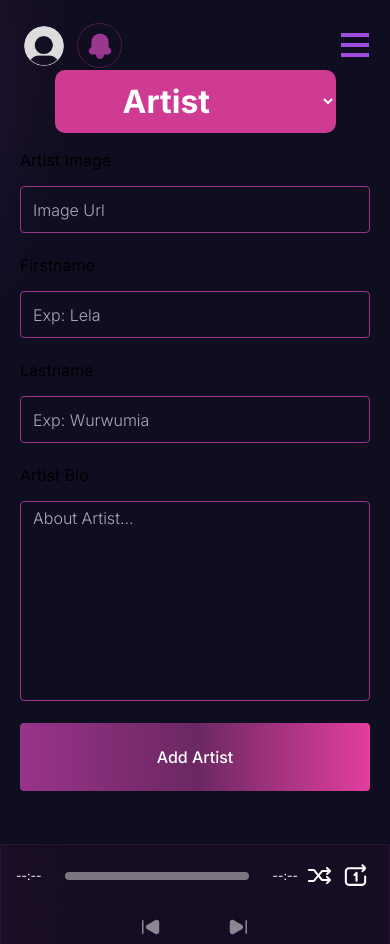
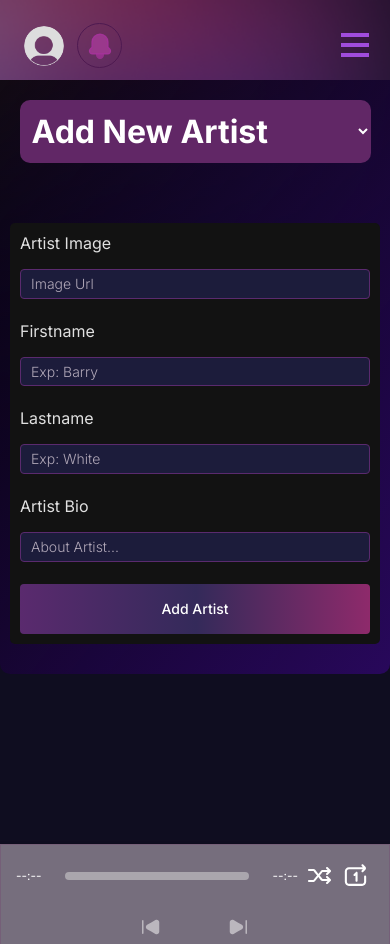
Before and after one commit to Dachikkinho/Mukhambazi-Admin, a Next.js app: page /addArtist in a window 390 px wide. After the commit the page ends 844 px from the top, so only its background shows below. Built offline with nearby package versions, Linux system fonts and the light colour scheme; no server answers.

Commit message:
feat/add-new-artist

```diff
--- a/app/(authorised)/addArtist/page.module.scss
+++ b/app/(authorised)/addArtist/page.module.scss
@@ -4,6 +4,10 @@
     align-items: center;
     padding: 20px 0;
     width: 100%;
+    background: linear-gradient(127deg, #000000d4, #28085b);
+    color: #E0E0E0;
+    border-bottom-right-radius: 10px;
+    border-bottom-left-radius: 10px;
 }
 
 .container {
@@ -11,7 +15,13 @@
     display: flex;
     justify-content: center;
     align-items: center;
-    height: 80vh;
+    height: 65vh;
+    animation: fadeIn 1s ease-in-out;
+}
+
+@keyframes fadeIn {
+    from { opacity: 0; }
+    to { opacity: 1; }
 }
 
 .form {
@@ -19,58 +29,54 @@
     flex-direction: column;
     gap: 22px;
     padding: 20px;
-    max-width: 437px;
+    max-width: 90%;
     width: 100%;
+    background-color: #121212;
+    border-radius: 10px;
+    box-shadow: 0px 0px 20px rgba(0, 0, 0, 0.5);
+    animation: slideUp 0.8s ease-in-out;
 }
 
-.input {
-    border: 1px solid #99338a;
+@keyframes slideUp {
+    from { transform: translateY(50px); }
+    to { transform: translateY(0); }
+}
+
+.input, .textarea {
+    border: 1px solid #5A2A6E;
     border-radius: 4px;
     padding: 8px 12px;
-    max-width: 397px;
     width: 100%;
-    height: 47px;
-    outline: none;
-    background-color: transparent;
+    background-color: #1C1C3B;
+    color: #E0E0E0;
     font-family: var(--font-family);
     font-weight: 300;
     font-size: 16px;
     line-height: 112%;
-    color: white;
 
     &::placeholder {
-        color: #b1a8b8;
+        color: #B1A8B8;
     }
-}
 
-.textarea {
-    border: 1px solid #99338a;
-    border-radius: 4px;
-    padding: 8px 12px;
-    max-width: 397px;
-    width: 100%;
-    height: 200px;
-    outline: none;
-    background-color: transparent;
-    font-family: var(--font-family);
-    font-weight: 300;
-    font-size: 16px;
-    line-height: 112%;
-    color: white;
-    resize: none;
+    &:focus {
+        border-color: #8E2A6B;
+        box-shadow: 0px 0px 10px #8E2A6B;
+        transition: all 0.3s ease;
+    }
 
-    &::placeholder {
-        color: #b1a8b8;
+    &:hover {
+        border-color: #441735;
+        box-shadow: 0px 0px 10px #8E2A6B;
+        transition: all 0.5s ease;
     }
 }
 
 .confirm {
     border-radius: 4px;
     padding: 8px 24px;
-    max-width: 397px;
     width: 100%;
     height: 68px;
-    background: linear-gradient(90deg, #99338a 0%, #6b2862 50.38%, #e33e9f 100%);
+    background: linear-gradient(90deg, #5A2A6E 0%, #342A5A 50.38%, #8E2A6B 100%);
     font-family: var(--font-family);
     font-weight: 500;
     font-size: 16px;
@@ -79,6 +85,12 @@
     border: none;
     cursor: pointer;
     position: relative;
+    transition: background 0.3s ease, transform 0.2s ease;
+
+    &:hover {
+        background: linear-gradient(-90deg, #5A2A6E 0%, #342A5A 50.38%, #8E2A6B 100%);
+        transform: translateY(-5px);
+    }
 
     &::before {
         content: 'Add Artist';
@@ -90,15 +102,13 @@
         top: 0;
         width: 100%;
         height: 100%;
-        transition: all 0.2s;
         opacity: 0;
-        background: linear-gradient(-90deg, #99338a 0%, #6b2862 50.38%, #e33e9f 100%);
+        background: linear-gradient(-90deg, #5A2A6E 0%, #342A5A 50.38%, #8E2A6B 100%);
+        transition: opacity 0.2s ease;
     }
 
-    &:hover {
-        &::before {
-            opacity: 1;
-        }
+    &:hover::before {
+        opacity: 1;
     }
 }
 
@@ -134,5 +144,63 @@
     font-family: var(--font-family);
     font-weight: 400;
     font-size: 20px;
-    color: #9d9d9d;
+    color: #9D9D9D;
 }
+
+/* Responsive Design */
+
+@media (max-width: 768px) {
+    .container {
+        height: auto;
+        padding: 20px 0;
+    }
+
+    .form {
+        padding: 15px;
+        max-width: 100%;
+        box-shadow: none;
+        border-radius: 5px;
+    }
+
+    .confirm {
+        height: 50px;
+        font-size: 14px;
+    }
+}
+
+@media (max-width: 480px) {
+    .container {
+        flex-direction: column;
+        padding: 10px 10px;
+    }
+
+    .form {
+        padding: 10px;
+        box-shadow: none;
+    }
+
+    .input, .textarea {
+        padding: 6px 10px;
+        font-size: 14px;
+    }
+
+    .confirm {
+        padding: 6px 20px;
+        height: 50px;
+        font-size: 14px;
+    }
+
+    .success {
+        font-size: 24px;
+    }
+
+    .name {
+        font-size: 16px;
+    }
+}
+
+@media screen and (max-width: 1300px) {
+    .mainWrapper {
+        margin-top: 30px;
+    }
+}
--- a/app/(authorised)/addArtist/page.tsx
+++ b/app/(authorised)/addArtist/page.tsx
@@ -5,10 +5,11 @@ import styles from "./page.module.scss"
 import axios from "axios";
 import { useEffect, useState } from "react";
 import { useRouter, useSearchParams } from "next/navigation";
-import Done from "@/app/components/Done/Done";
+
 
 import { ErrorMessage } from "@/app/components/ErrorMessage/ErrorMessage";
 import { Select } from "@/app/components/Select/Select";
+import { Done } from "@/app/components/Done/Done";
 
 
 interface createAuthor {
@@ -16,9 +17,13 @@ interface createAuthor {
     lastName: string;
     biography: string;
     image: string;
+    country: string;
 }
 
 export default function addArtist() {
+    useEffect(() => {
+        document.title = 'Chakrulos | addArtist';
+    }, []);
 
     const {register, handleSubmit, formState: {errors}, reset} = useForm<createAuthor>();
 
@@ -52,7 +57,7 @@ export default function addArtist() {
                 setServerError(err)
                 console.log(serverError);
             }
-        } else {
+        } else {author.country = 'GE'
             try {
                 await axios.post("http://localhost:3001/authors/", author)
                 setUploaded(true);
@@ -74,7 +79,7 @@ export default function addArtist() {
     return (
         <div className={styles.mainWrapper}>
             <Select onChange={onChange}>
-                <option selected value="/addArtist" >Artist</option>
+                <option selected value="/addArtist" >Add New Artist</option>
                 <option value="/addAlbum">Album</option>
                 <option value="/addMusic">Musics</option>
             </Select>
@@ -84,7 +89,7 @@ export default function addArtist() {
         <div className={styles.uploadedCont}>
             <Done />
             <h6 className={styles.success}>Artist {id ? "Updated" : "Uploaded"}</h6>
-            <p className={styles.name}>{uploadedName} {id ? "Updated Succesfully!" : "Added In Artists"}</p>
+            <p className={styles.name}>{uploadedName} {id ? "Updated Succesfully!" : "Added on Platform"}</p>
         </div>
             :
             <form onSubmit={handleSubmit(onSubmit)} className={styles.form}>
@@ -98,19 +103,19 @@ export default function addArtist() {
                     <input type="text"
                     id="firstname"
                     className={styles.input}
-                    placeholder="Exp: Lela"
+                    placeholder="Exp: Barry"
                     {...register("firstName",
                         {required: {value: true, message: "Firstname is Required!"}})}/>
                         {errors.firstName?.message && <ErrorMessage message={errors.firstName.message}/>}
                 </div>
                 <div className={styles.row}>
                     <label htmlFor="lastname">Lastname</label>
-                    <input type="text" id="lastname" className={styles.input} placeholder="Exp: Wurwumia" {...register("lastName", {required: {value: true, message: "Lastname is Required!"}})}/>
+                    <input type="text" id="lastname" className={styles.input} placeholder="Exp: White" {...register("lastName", {required: {value: true, message: "Lastname is Required!"}})}/>
                     {errors.lastName?.message && <ErrorMessage message={errors.lastName.message}/>}
                 </div>
                 <div className={styles.row}>
                     <label htmlFor="bio">Artist Bio</label>
-                    <textarea placeholder="About Artist..." id="bio" className={styles.textarea} {...register("biography", {required: {value: true, message: "Biography is Required!"}})}></textarea>
+                    <input placeholder="About Artist..." id="bio" className={styles.textarea} {...register("biography", {required: {value: true, message: "Biography is Required!"}})}></input>
                     {errors.biography?.message && <ErrorMessage message={errors.biography.message}/>}
                 </div>
                 <div>
--- a/app/(authorised)/artists/[artist]/page.module.scss
+++ b/app/(authorised)/artists/[artist]/page.module.scss
@@ -14,6 +14,8 @@
 
 .image {
     max-width: 1050px;
+    max-height: 500px;
+    height: 100%;
     width: 100%;
     border-radius: 30px;
 }
--- a/app/components/CreatePopUp/CreatePopUp.tsx
+++ b/app/components/CreatePopUp/CreatePopUp.tsx
@@ -2,7 +2,8 @@ import { useState } from 'react';
 import styles from './CreatePopUp.module.scss';
 import { useForm } from 'react-hook-form';
 import axios from 'axios';
-import Done from '../Done/Done';
+import { Done } from '../Done/Done';
+
 
 interface Props {
     closeMenuFunction: () => void;
--- a/app/components/RightSideBar/CurrentListening/CurrentListening.module.scss
+++ b/app/components/RightSideBar/CurrentListening/CurrentListening.module.scss
@@ -62,6 +62,9 @@
     color: #ffffff;
     margin-bottom: 18px;
     margin-top: 5px;
+    display: flex;
+    justify-content: center;
+    width: 101%;
 }
 
 .listeningInfos {
--- a/app/components/Select/Select.module.scss
+++ b/app/components/Select/Select.module.scss
@@ -1,8 +1,8 @@
 .select {
-    background: #cf3b92;
+    background: #612766;
     border-radius: 10px;
-    padding: 12px 64px;
-    max-width: 281px;
+    padding: 11px 8px;
+    max-width: 90%;
     width: 100%;
     height: 63px;
     font-family: var(--font-family);
@@ -11,6 +11,7 @@
     color: #fff;
     border: none;
     cursor: pointer;
+    margin-bottom: 50px;
 
     * {
         cursor: pointer;
```
Also changed, not shown: app/components/Done/Done.tsx (+21 -63 lines), 1 other file (tests, documents, lock files or other folders).
